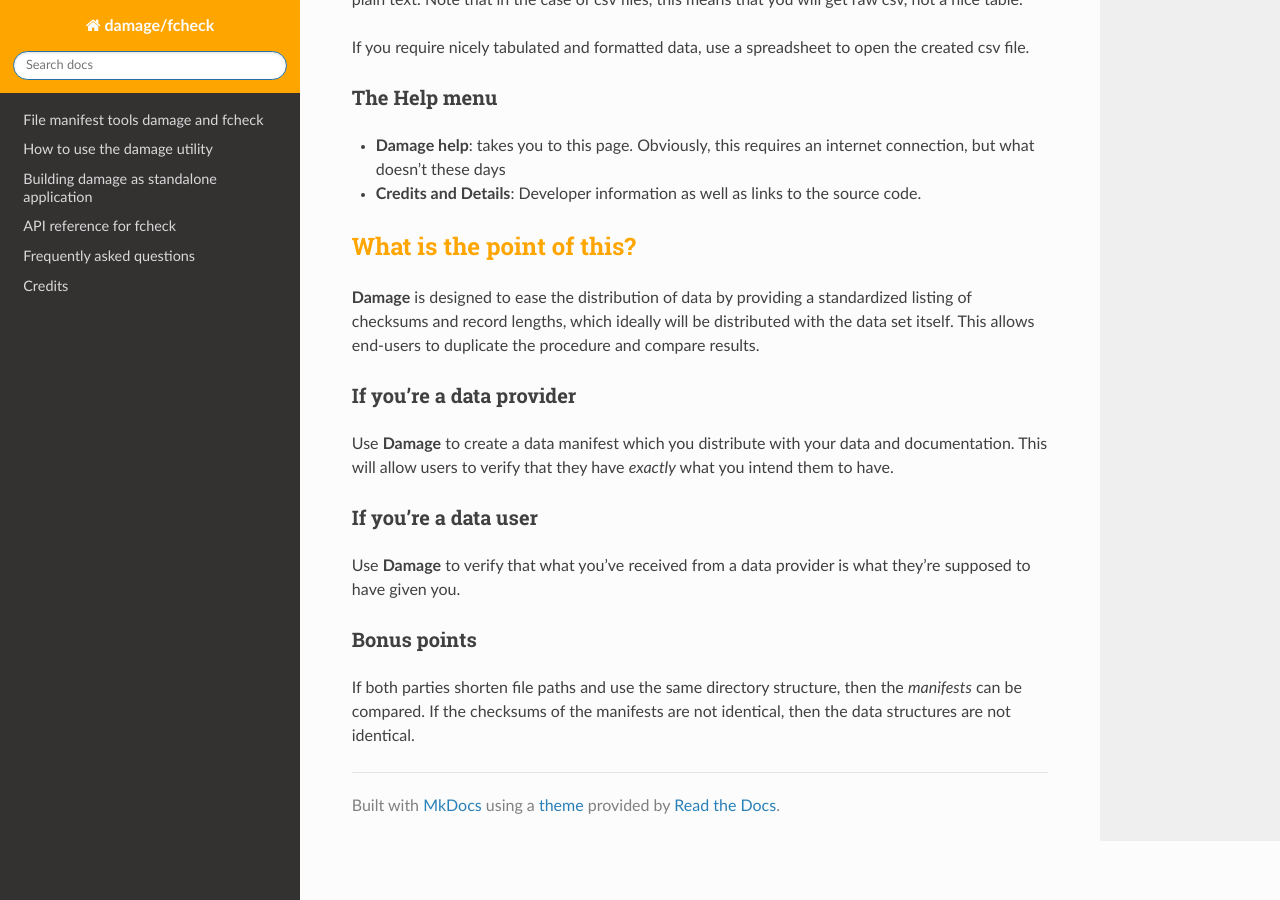
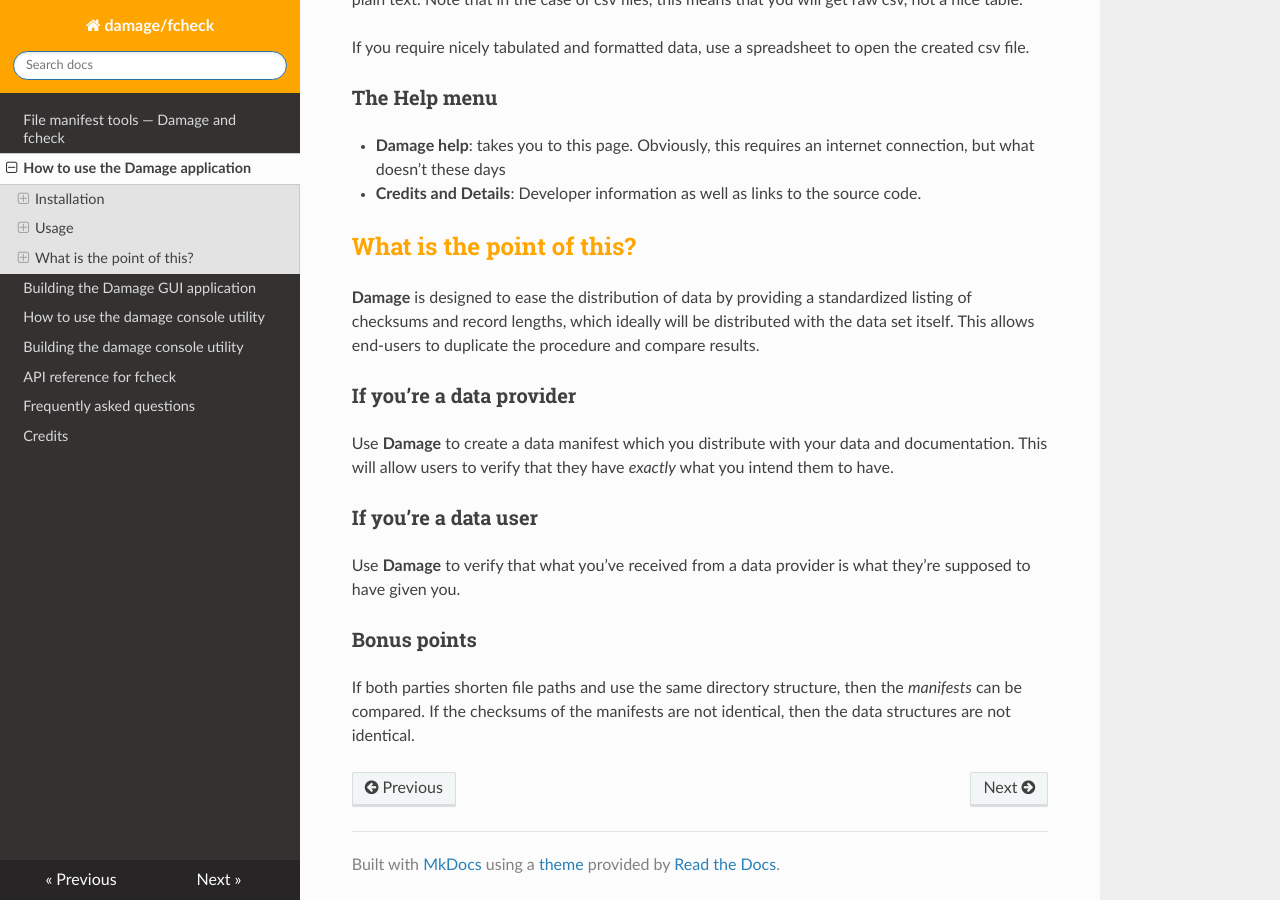
Before and after one commit to ubc-library-rc/damage, an MkDocs documentation site: the page built from docs/how_to_use_gui_damage.md, in a window 1280 px wide and 900 px high, scrolled down 5334 px. Built offline with MkDocs 1.6.1, drawn with Linux system fonts in a browser that asks for light colours; nearby versions of some CDN libraries.

```diff
--- a/mkdocs.yml
+++ b/mkdocs.yml
@@ -1,9 +1,11 @@
 site_name: damage/fcheck
 docs_dir: 'docs'
 nav:
-  - File manifest tools damage and fcheck: index.md
-  - How to use the damage utility: how_to_use_damage.md
-  - Building damage as standalone application: building_damage_binary.md
+  - File manifest tools — Damage and fcheck: index.md
+  - How to use the Damage application: how_to_use_gui_damage.md
+  - Building the Damage GUI application: building_damage_gui_app.md
+  - How to use the damage console utility: how_to_use_damage.md
+  - Building the damage console utility: building_damage_binary.md
   - API reference for fcheck: api_reference.md
   - Frequently asked questions: faq.md
   - Credits: credits.md
```
Also changed, not shown: 1 other file.
